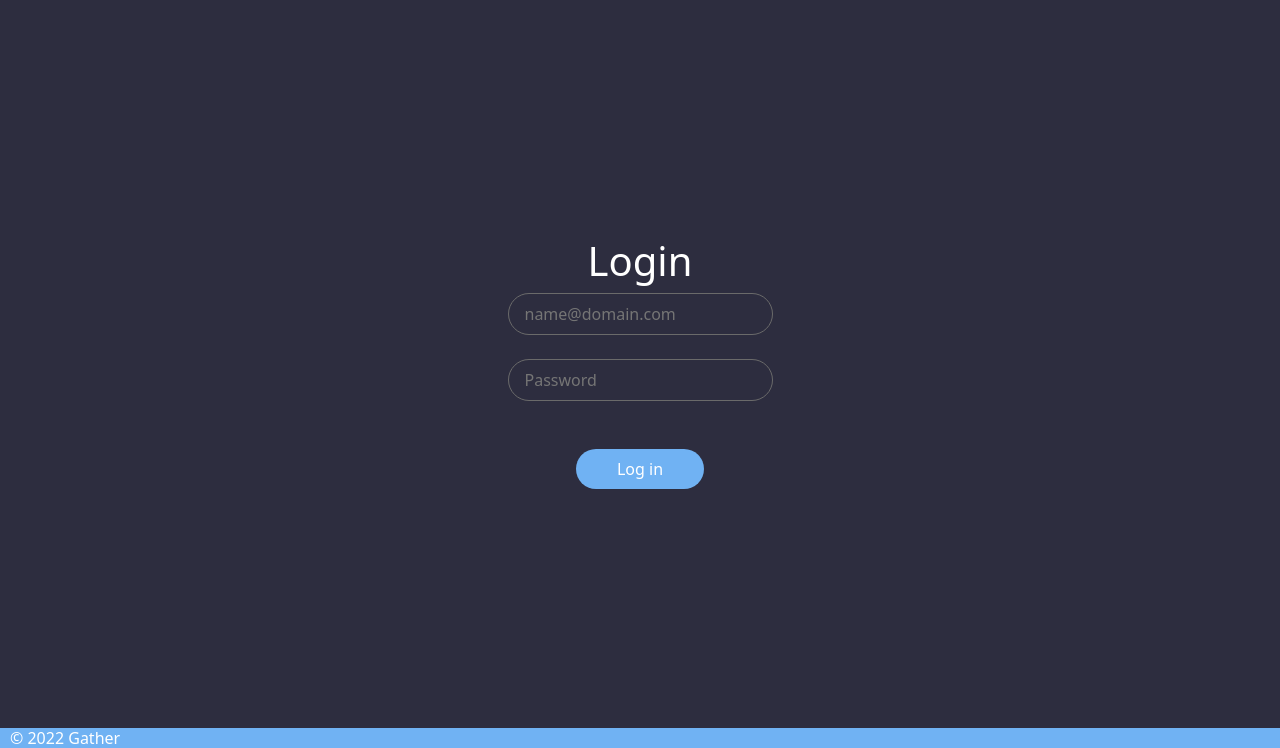
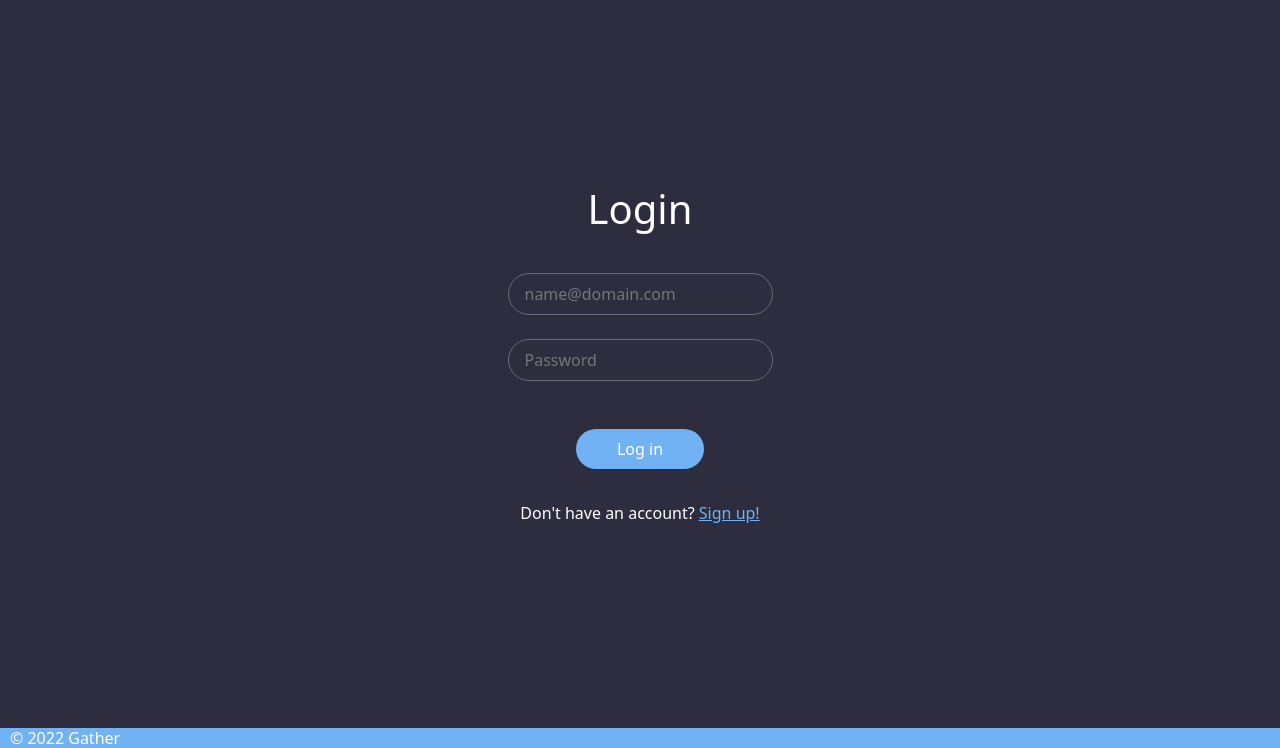
Before and after one commit to Szazlo/Gather-CS50, a Flask app: page /login in a window 1280 px wide. Shown: the part 52-800 px from the top of the page. Run offline with Flask 2, Linux system fonts and the light colour scheme.

Commit message:
reg/login style

```diff
--- a/src/static/stylesheet.css
+++ b/src/static/stylesheet.css
@@ -31,12 +31,16 @@ header {
   margin-right: 20%;
   }
 
-.welcomepage p:last-of-type {
+.welcomepage p:last-of-type, .loginpage p:last-of-type {
   margin-top: 2em;
 }
 
 .welcomepage div {
   height: 2em;
+}
+
+.loginpage h1, .registerpage h1 {
+  margin-bottom: 1em;
 }
 
 main {
--- a/src/templates/login.html
+++ b/src/templates/login.html
@@ -8,6 +8,7 @@
 <main>
     <div class="container">
         <div class="text-center">
+            <div class="loginpage">
             <h1>Login</h1>
             <form action="/login" method="post">
                 {{ form.hidden_tag() }}
@@ -26,8 +27,9 @@
                 {{ error }}
                 <br>
                 {{ form.submit() }}
-
             </form>
+            <p> Don't have an account? <a href="/register">Sign up!</a></p>
+        </div>
         </div>
     </div>
 
--- a/src/templates/welcome.html
+++ b/src/templates/welcome.html
@@ -11,6 +11,7 @@
             <div class="welcomepage">
             <h1>Try for <b>free!</b></h1>
             <p>
+                <!-- insert tagline here -->
                 Lorem ipsum dolor sit amet, consectetur adipiscing elit,
                 sed do eiusmod tempor incididunt ut labore et dolore magna aliqua.
             </p>
```
Also changed, not shown: src/templates/register.html (+4 -3 lines), 1 other file.
